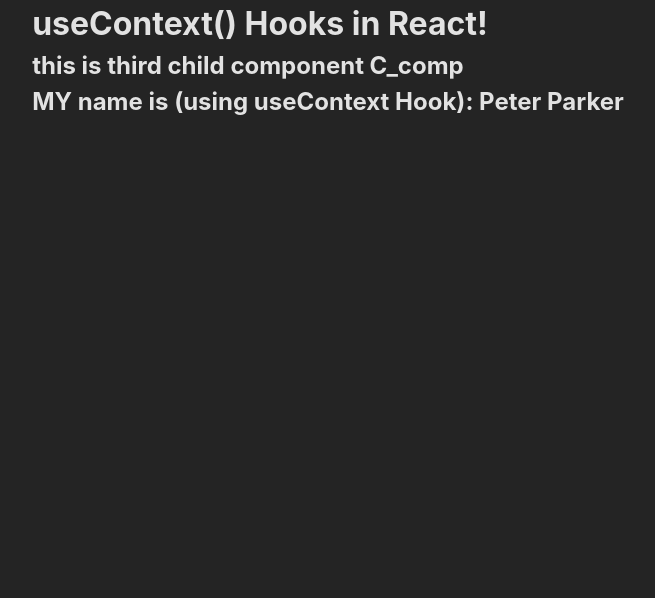
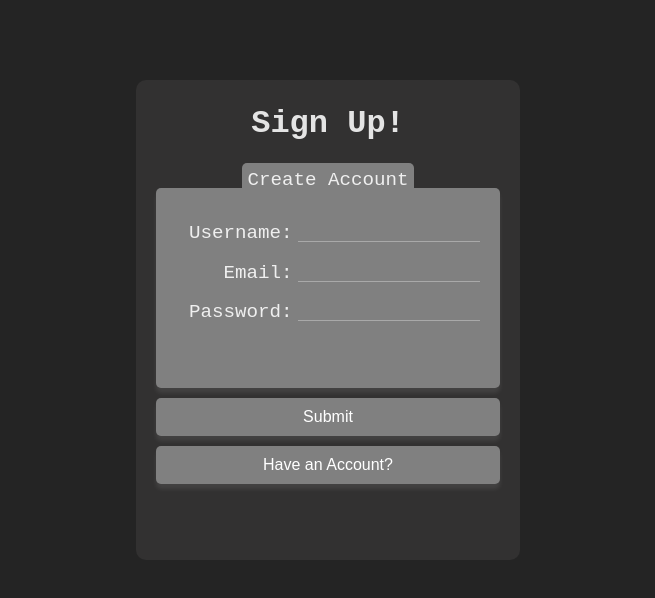
Before and after one commit to kushal022/React-Repo, a React (Vite) app: page / in a window 1280 px wide. Shown: the top 598 px of the page, without its empty margins (312-967 px from the left). Built offline with nearby package versions, Linux system fonts and the light colour scheme.

Commit message:
assignment 2: signup page complete

```diff
--- a/src/App.jsx
+++ b/src/App.jsx
@@ -19,7 +19,7 @@ function App() {
     <>
       {/* <AppProps/> */}
       {/* < AppCard/> */}
-      {/* <AppSignUp/> */}
+      <AppSignUp/>
       {/* <AppMode /> */}
       {/* <AppState /> */}
       {/* <AppMapping /> */}
@@ -27,7 +27,7 @@ function App() {
       {/* <AppApi /> */}
       {/* <AppPropDrilling /> */}
       {/* <AppContextAPI /> */}
-      <AppHook />
+      {/* <AppHook /> */}
     </>
   )
 }
--- a/src/assignment2/AppSignUp.jsx
+++ b/src/assignment2/AppSignUp.jsx
@@ -2,15 +2,170 @@ import React from 'react'
 import SignUp from './SignUp'
 import Login from './Login'
 import Reset from './Reset.jsx'
+import CurrentPage from './CurrentPage.jsx'
 
 const AppSignUp = () => {
   return (
     <div>
-      <SignUp />
-      <Login />
-      <Reset />
+      {/* <SignUp /> */}
+      {/* <Login /> */}
+      {/* <Reset /> */}
+      <CurrentPage/>
     </div>
   )
 }
 
 export default AppSignUp
+
+/*
+import React from "react";
+import "./Login.css";
+const { Component } = React;
+
+class LoginPage extends Component {
+  constructor(props) {
+    super(props);
+    this.state = {
+      currentView: "signUp",
+      value: ""
+    };
+  }
+  changeView = (view) => {
+    this.setState({
+      currentView: view
+    });
+  };
+  clickHandle = (e) => {
+    console.log(this.state.value, "hey");
+  };
+  ChangeHandler = (e) => {
+    this.setState({
+      value: e.target.value
+    });
+    console.log(e.target.value);
+  };
+  currentView = () => {
+    // console.log(this.state.currentView);
+    switch (this.state.currentView) {
+      case "signUp":
+        return (
+          <form>
+            <h2>Sign Up!</h2>
+            <fieldset>
+              <legend>Create Account</legend>
+              <ul>
+                <li>
+                  <label htmlFor="username">Username:</label>
+                  <input
+                    type="text"
+                    id="username"
+                    onChange={(e) => this.ChangeHandler(e)}
+                    value={this.state.value}
+                    required
+                  />
+                </li>
+                <li>
+                  <label htmlFor="email">Email:</label>
+                  <input
+                    type="email"
+                    id="email"
+                    onChange={(e) => this.ChangeHandler(e)}
+                    value={this.state.value[`email`]}
+                    required
+                  />
+                </li>
+                <li>
+                  <label htmlFor="password">Password:</label>
+                  <input
+                    type="password"
+                    id="password"
+                    value={this.state.value[`password`]}
+                    onChange={(e) => this.ChangeHandler(e)}
+                    required
+                  />
+                </li>
+              </ul>
+            </fieldset>
+            <button
+              onClick={(e) => {
+                console.log(e.target.value);
+                this.clickHandle();
+              }}
+            >
+              Submit
+            </button>
+            <a
+              className="Link"
+              type="button"
+              onClick={() => this.changeView("logIn")}
+            >
+              Have an Account?
+            </a>
+          </form>
+        );
+
+      case "logIn":
+        return (
+          <form>
+            <h2>Welcome Back!</h2>
+            <fieldset>
+              <legend>Log In</legend>
+              <ul>
+                <li>
+                  <label htmlFor="username">Username:</label>
+                  <input type="text" id="username" required />
+                </li>
+                <li>
+                  <label htmlFor="password">Password:</label>
+                  <input type="password" id="password" required />
+                </li>
+                <li>
+                  <i />
+                  <button onClick={() => this.changeView("PWReset")} href="#">
+                    Forgot Password?
+                  </button>
+                </li>
+              </ul>
+            </fieldset>
+            <button>Login</button>
+            <button type="button" onClick={() => this.changeView("signUp")}>
+              Create an Account
+            </button>
+          </form>
+        );
+      case "PWReset":
+        return (
+          <form>
+            <h2>Reset Password</h2>
+            <fieldset>
+              <legend>Password Reset</legend>
+              <ul>
+                <li>
+                  <em>A reset link will be sent to your inbox!</em>
+                </li>
+                <li>
+                  <label htmlFor="email">Email:</label>
+                  <input type="email" id="email" required />
+                </li>
+              </ul>
+            </fieldset>
+            <button href="">Send Reset Link</button>
+            <button type="button" onClick={() => this.changeView("logIn")}>
+              Go Back
+            </button>
+          </form>
+        );
+      default:
+        break;
+    }
+  };
+
+  render() {
+    return <section id="entry-page">{this.currentView()}</section>;
+  }
+}
+
+export default LoginPage;
+
+
+*/
--- /dev/null
+++ b/src/assignment2/CurrentPage.jsx
@@ -0,0 +1,153 @@
+import React from 'react'
+import { useState } from 'react'
+import './style.css'
+
+const details = []
+const logInput = []
+function CurrentPage() {
+
+    const [currentPage, setCurrentPage] = useState('signup');
+    const [uName ,setUname] = useState('')
+    const [email,setEmail] = useState('')
+    const [pswd, setPswd] = useState('')
+    const [logUname, setLogUname] = useState('')
+    const [logPswd, setLogPswd] = useState('')
+    const [isDiabled, setIsDisabled] = useState(false)
+
+    const userName = (e) =>{
+        setUname(e.target.value)
+        // console.log(uName)
+    }
+
+    const submitSign = (e)=>{
+        if((uName && email && pswd)===''){
+            alert('Please fill all fields')
+
+        }else{
+            e.preventDefault();
+            details.push({username:uName, email:email, password:pswd})
+            console.log(details)
+            console.log(uName)
+            console.log(email)
+            console.log(pswd)
+            // setCurrentPage('login')
+            setIsDisabled(true)
+        }
+    }
+
+    const loginHandler = (e)=>{
+        if ((logUname && logPswd)===''){
+            alert('Please fill all fields')
+        }else{
+            e.preventDefault();
+            logInput.push({username:logUname, password:logPswd})
+            console.log(logInput);
+        }
+    }
+
+  function currentPageHandler(){
+    switch(currentPage){
+      case "signup":
+        return(
+            <div className='container'>
+            <h1 className='heading'>Sign Up!</h1>
+            <p>Create Account</p>
+            <form >
+            {/* <form onSubmit={submitSign} > */}
+              <label>Username:
+                <input
+                    type="text"
+                    value={uName}
+                    // onChange={userName}
+                    onChange={(e)=>setUname(e.target.value)}
+                    required
+                     />
+              </label>
+              <label>
+                Email:
+                <input
+                    type="email"
+                    name="email"
+                    onChange={(e)=> setEmail(e.target.value)}
+                    required
+                />
+              </label>
+              <label>
+                Password:
+                <input
+                    type="password"
+                    name="password"
+                    onChange={(e)=>setPswd(e.target.value)}
+                    required
+                    />
+              </label>
+              {/* <input type="submit" value="Submit" /> */}
+            </form>
+            <button type='submit'
+                onClick={submitSign}
+                disabled={isDiabled} >Submit</button>
+            <button onClick={()=>setCurrentPage('login')} >Have an Account?</button>
+            {/* <p>Forgot Password? <a href="/forgot-password">Reset Password</a></p> */}
+          </div>
+        )
+        break;
+      case "login":
+        return (
+            <div className='container'>
+              <h1 className='heading'>Welcome Back!</h1>
+              <p>Log In!</p>
+              <form>
+                <label>Username:
+                  <input
+                    type="text"
+                    name="userName"
+                    value={logUname}
+                    onChange={(e)=>setLogUname(e.target.value)}
+                    required
+                    />
+                </label>
+                <label>
+                  Password:
+                  <input
+                    type="password"
+                    name="password"
+                    value={logPswd}
+                    onChange={(e)=>setLogPswd(e.target.value)}
+                    required
+                    />
+                </label>
+              <button onClick={()=>setCurrentPage('reset')} style={{textDecoration:"underline"}} >Forgot Password?</button>
+
+              </form>
+              <button type='submit' onClick={loginHandler} >Login</button>
+              <button onClick={()=>setCurrentPage('signup')}>Create an Account</button>
+            </div>
+          )
+        break;
+      case "reset":
+        return (
+            <div className='container'>
+            <h1 className='heading'>Reset Password</h1>
+            <p>Reset Password!</p>
+            <form>
+              <label style={{textWrap:"wrap"}} >A reset link will be sent to your inbox!</label>
+              <label>
+                Email:
+                <input type="email" name="email" />
+              </label>
+            </form>
+            <button onClick={()=>alert('Link send to your Email !!')} >Send Reset Link</button>
+            <button onClick={()=>setCurrentPage('login')}>Go Back</button>
+          </div>
+          )
+    }
+  }
+  return (
+    <div>
+      {/* <AppSignUp/> */}
+      {currentPageHandler()}
+    </div>
+  )
+}
+
+export default CurrentPage
--- a/src/assignment2/SignUp.jsx
+++ b/src/assignment2/SignUp.jsx
@@ -1,7 +1,10 @@
 import React from 'react'
 import './style.css'
+import { useState } from 'react'
 
 function SignUp() {
+
+
   return (
     <div className='container'>
       <h1 className='heading'>Sign Up!</h1>
--- a/src/assignment2/style.css
+++ b/src/assignment2/style.css
@@ -6,6 +6,8 @@
 .container {
     background-color: rgb(50, 49, 49);
     padding: 20px;
+    width: 30vw;
+    height: 60vh;
     text-align: center;
     border-radius: 10px;
     margin-top: 5rem;
@@ -20,6 +22,7 @@
     border-radius: 5px;
     width: 50%;
     place-self: center;
+    font-size: 1.2rem;
 }
 
 .container form {
@@ -29,6 +32,8 @@
     margin-top: -10px;
     border-radius: 5px;
     box-shadow: var(--shadow);
+    height: 25vh;
+    font-size: 1.2rem;
 }
 
 .container label {
@@ -42,8 +47,8 @@
     border-style: none;
     border-bottom: solid 1.5px darkgray;
     margin-left: 5px;
-    margin-top: 10px;
-    width: 75%;
+    margin-top: 18px;
+    width: 60%;
 }
 
 .container>form>a {
```
